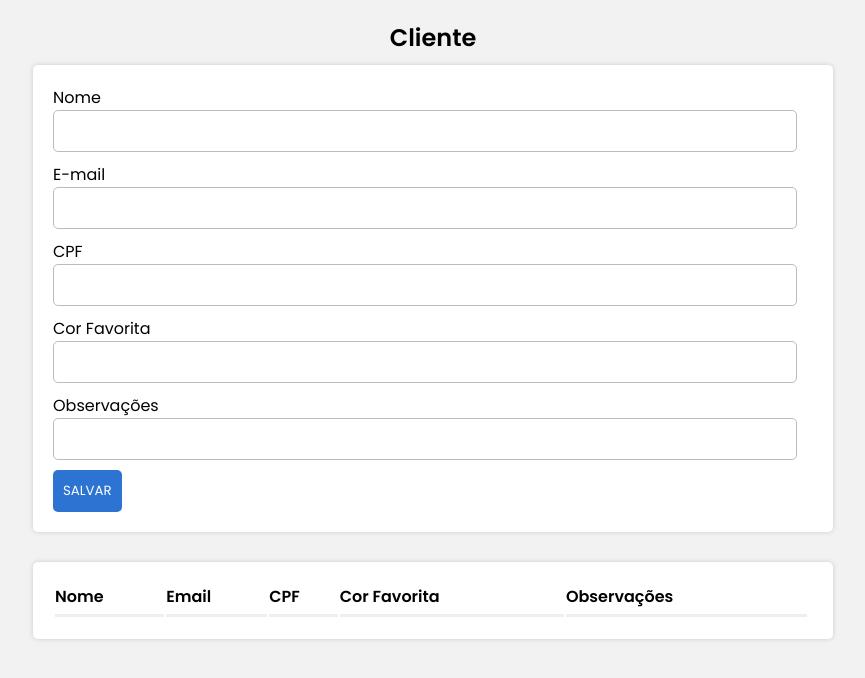
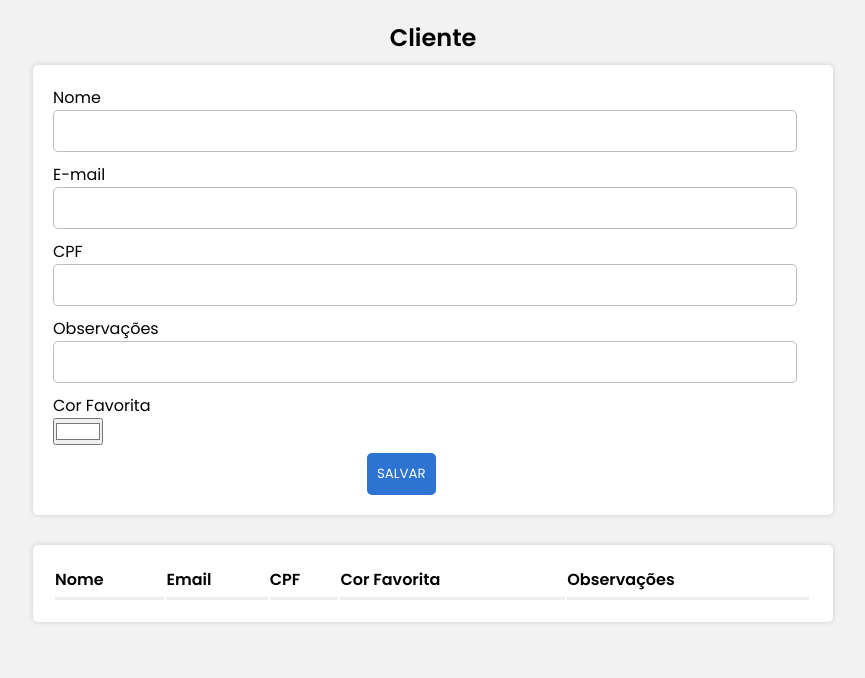
Before and after one commit to JonathasNunes/teste-eteg, a React (Create React App) app in the folder frontend/: page / in a window 1280 px wide. Shown: the top 678 px of the page, without its empty margins (207-1072 px from the left). Built offline with nearby package versions, Linux system fonts and the light colour scheme.

Commit message:
Update - Criando o componente do campo de selecao de cor

```diff
--- /dev/null
+++ b/frontend/src/components/ColorPicker.js
@@ -0,0 +1,23 @@
+import React, { useState } from 'react';
+
+function ColorPicker({ initialColor }) {
+  const [selectedColor, setSelectedColor] = useState(initialColor);
+
+  const handleColorChange = (event) => {
+    setSelectedColor(event.target.value);
+  };
+
+  return (
+    <>
+      <input
+        type="color"
+        value={selectedColor}
+        onChange={handleColorChange}
+        name="favorite_color"
+      />
+      <div style={{ width: '50px', height: '50px', backgroundColor: selectedColor }}></div>
+    </>
+  );
+}
+
+export default ColorPicker;
--- a/frontend/src/components/Form.js
+++ b/frontend/src/components/Form.js
@@ -1,4 +1,5 @@
 import React, { useEffect, useRef } from "react";
+import ColorPicker from "./ColorPicker";
 import styled from 'styled-components';
 
 const FormContainer = styled.form`
@@ -16,6 +17,12 @@ const InputArea = styled.div`
   display: flex;
   flex-direction: column;
   width: 100%;
+`;
+
+const InputAreaColor = styled.div`
+  display: flex;
+  flex-direction: column;
+  width: 40%;
 `;
 
 const Input = styled.input`
@@ -41,6 +48,8 @@ const Button = styled.button`
 const Form = ({ getUsers, onEdit, setOnEdit }) => {
     const ref = useRef();
 
+    const initialColor = '#ffffff'; // Inicial Color
+
     return (
         <FormContainer ref={ref}>
             <InputArea>
@@ -56,13 +65,13 @@ const Form = ({ getUsers, onEdit, setOnEdit }) => {
                 <Input name="cpf" />
             </InputArea>
             <InputArea>
-                <Label>Cor Favorita</Label>
-                <Input name="favorite_color" type="text" />
-            </InputArea>
-            <InputArea>
                 <Label>Observações</Label>
                 <Input name="obs" type="text" />
             </InputArea>
+            <InputAreaColor>
+                <Label>Cor Favorita</Label>
+                <ColorPicker initialColor={initialColor} />
+            </InputAreaColor>
 
             <Button type="submit">SALVAR</Button>
         </FormContainer>
--- a/frontend/src/components/Grid.js
+++ b/frontend/src/components/Grid.js
@@ -52,7 +52,6 @@ const Grid = ({ }) => {
           <Th >Cor Favorita</Th>
           <Th onlyWeb>Observações</Th>
           <Th></Th>
-          <Th></Th>
         </Tr>
       </Thead>
       <Tbody>
```
